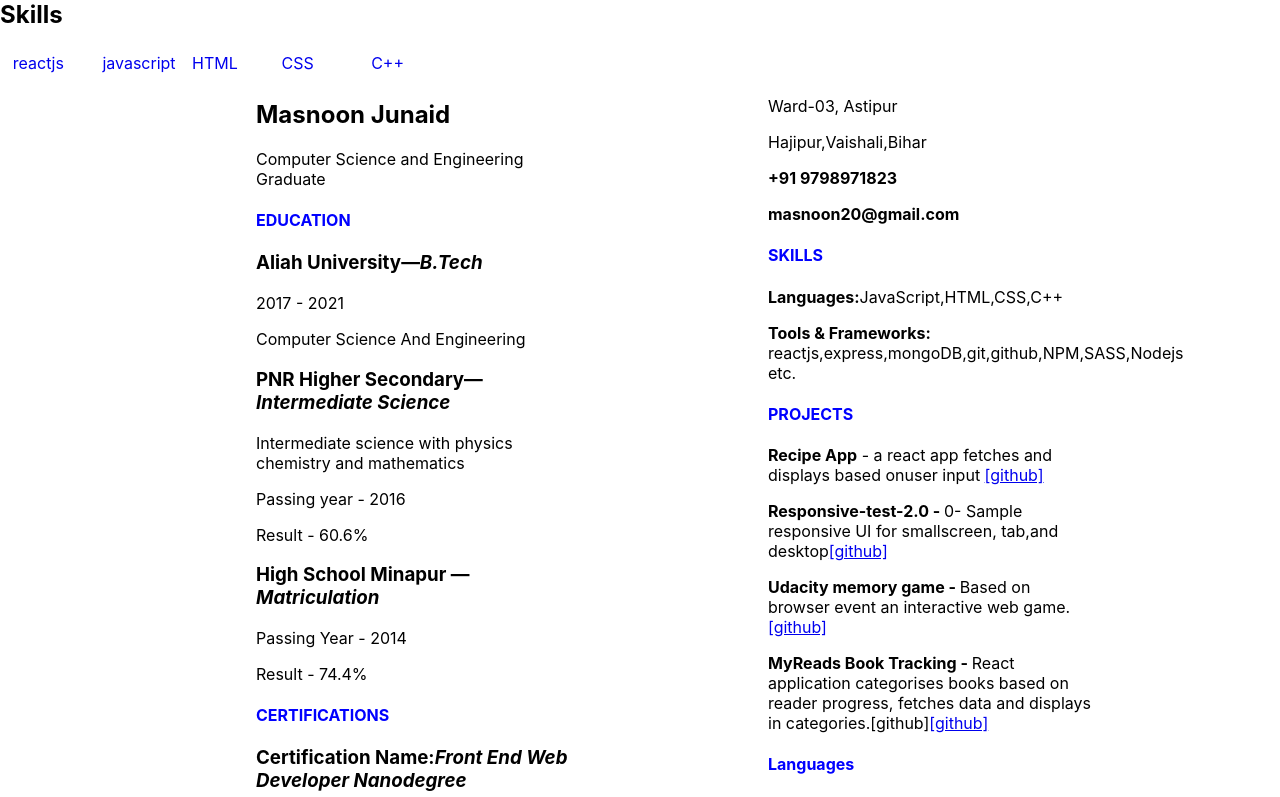
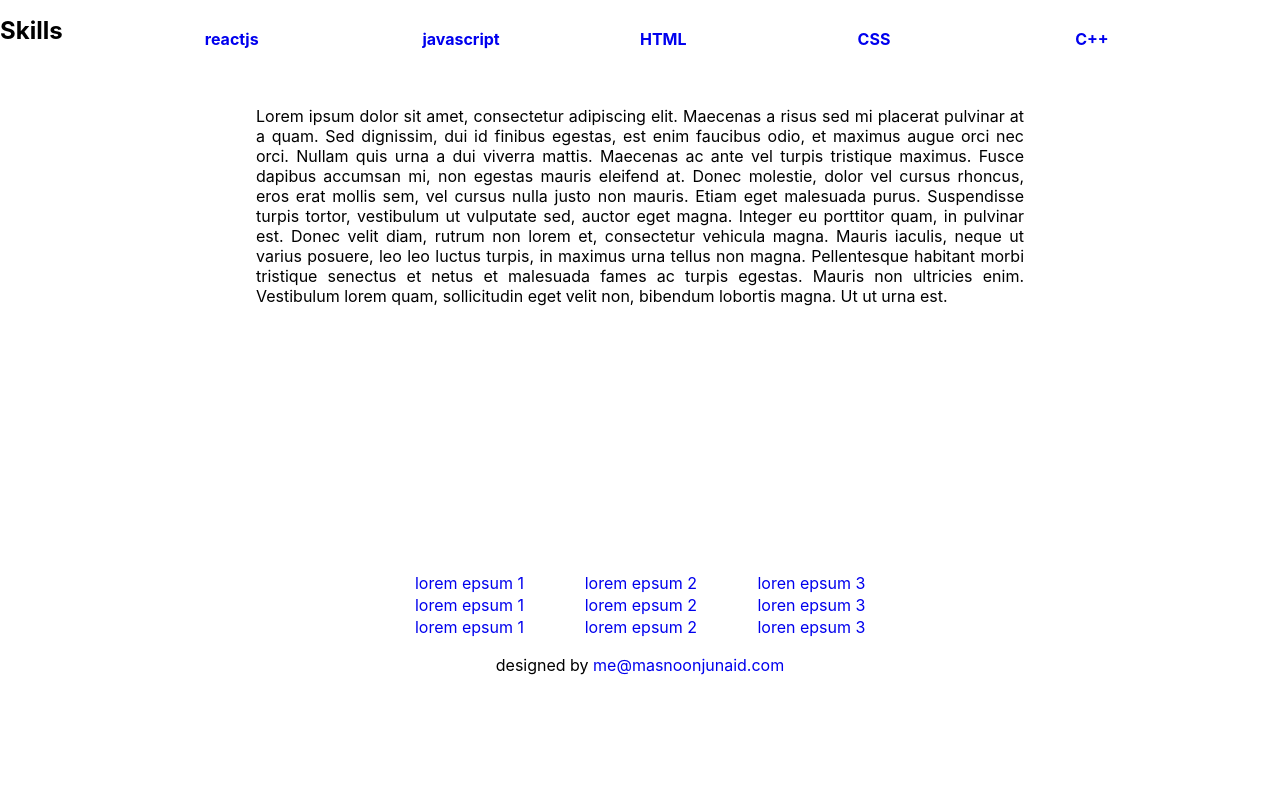
Before and after one commit to masnoonJunaid/resume-challenge, a React (Create React App) app: page /lorem3 in a window 1280 px wide. Shown: the top 797 px of the page. Built offline with nearby package versions, Linux system fonts and the light colour scheme.

Commit message:
router configuration

```diff
--- a/package.json
+++ b/package.json
@@ -8,7 +8,9 @@
     "@testing-library/user-event": "^12.1.10",
     "react": "^17.0.2",
     "react-dom": "^17.0.2",
+    "react-router-dom": "^5.2.0",
     "react-scripts": "4.0.3",
+    "styled-components": "^5.3.0",
     "web-vitals": "^1.0.1"
   },
   "scripts": {
--- a/src/App.js
+++ b/src/App.js
@@ -2,13 +2,17 @@ import './App.css';
 import Navbar from "./components/Navbar"
 import Home from "./components/Home"
 import Footer from "./components/Footer"
+import Lorem from "./components/Lorem"
 import {Route, Switch} from "react-router-dom"
 
 function App() {
   return (
     <div>
       <Navbar/>
-      <Home/>
+      <Route exact path="/" component={Home}/>
+      <Route  path="/lorem1" component={Lorem}/>
+      <Route path="/lorem2" component={Lorem}/>
+      <Route path="/lorem3"component={Lorem}/>
       <Footer/>
     </div>
   );
--- a/src/components/Footer.js
+++ b/src/components/Footer.js
@@ -1,24 +1,25 @@
 import React from 'react'
 import styled from 'styled-components'
+import {Link} from 'react-router-dom'
 
 function Footer(){
   return (
     <FooStyle>
       <table>
         <tr>
-          <td>lorem epsum 1</td>
-          <td>lorem epsum 2</td>
-          <td>loren epsum 3</td>
+          <td><Link to="/lorem1">lorem epsum 1</Link></td>
+          <td><Link to="/lorem2">lorem epsum 2</Link></td>
+          <td><Link to="/lorem3">loren epsum 3</Link></td>
         </tr>
         <tr>
-          <td>lorem epsum 1</td>
-          <td>lorem epsum 2</td>
-          <td>loren epsum 3</td>
+          <td><Link to="/lorem1">lorem epsum 1</Link></td>
+          <td><Link to="/lorem2">lorem epsum 2</Link></td>
+          <td><Link to="/lorem3">loren epsum 3</Link></td>
         </tr>
         <tr>
-          <td>lorem epsum 1</td>
-          <td>lorem epsum 2</td>
-          <td>loren epsum 3</td>
+          <td><Link to="/lorem1">lorem epsum 1</Link></td>
+          <td><Link to="/lorem2">lorem epsum 2</Link></td>
+          <td><Link to="/lorem3">loren epsum 3</Link></td>
         </tr>
       </table>
       <p>designed by <a href="https://masnoonjunaid.com" rel="noreferrer"target="_blank">me@masnoonjunaid.com</a></p>
--- a/src/components/Home.js
+++ b/src/components/Home.js
@@ -94,6 +94,10 @@ const HomeStyle = styled.div`
   color:blue;
 }
 
+h1{
+  font-size:270%;
+}
+
 
 
 `
--- /dev/null
+++ b/src/components/Lorem.js
@@ -0,0 +1,32 @@
+import React from 'react';
+import styled from 'styled-components'
+
+function Lorem(){
+  return (
+    <LoremStyle>
+      <p>
+        Lorem ipsum dolor sit amet, consectetur adipiscing elit. Maecenas a risus sed mi placerat pulvinar at a quam. Sed dignissim, dui id finibus egestas, est enim faucibus odio, et maximus augue orci nec orci. Nullam quis urna a dui viverra mattis. Maecenas ac ante vel turpis tristique maximus. Fusce dapibus accumsan mi, non egestas mauris eleifend at. Donec molestie, dolor vel cursus rhoncus, eros erat mollis sem, vel cursus nulla justo non mauris. Etiam eget malesuada purus. Suspendisse turpis tortor, vestibulum ut vulputate sed, auctor eget magna. Integer eu porttitor quam, in pulvinar est. Donec velit diam, rutrum non lorem et, consectetur vehicula magna. Mauris iaculis, neque ut varius posuere, leo leo luctus turpis, in maximus urna tellus non magna. Pellentesque habitant morbi tristique senectus et netus et malesuada fames ac turpis egestas. Mauris non ultricies enim. Vestibulum lorem quam, sollicitudin eget velit non, bibendum lobortis magna. Ut ut urna est.
+      </p>
+    </LoremStyle>
+  )
+}
+
+
+const LoremStyle = styled.div`
+*{
+
+  text-align:justify;
+  width:80%;
+  height:45vh;
+}
+p{
+  width:60%;
+  margin-left:auto;
+  margin-right:auto;
+  padding:7%;
+}
+
+
+`
+
+export default Lorem
--- a/src/components/Navbar.js
+++ b/src/components/Navbar.js
@@ -3,7 +3,8 @@ import styled from 'styled-components';
 
 
 function Navbar(){
-  const [skills, setSkills] = useState([
+  {{/*useState hook for state management*/}}
+  const [skills] = useState([
     {"name":"reactjs","link":"https://reactjs.org/"},
     {"name":"javascript","link":"https://developer.mozilla.org/en-US/docs/Web/JavaScript"},
     {"name":"HTML","link":"https://www.w3schools.com/html/"},
@@ -12,12 +13,10 @@ function Navbar(){
   ])
   return (
     <NavStyle>
-    <h2 className="skl-head">Skills</h2>
       <nav className="nav-link">
+      <h2 className="skl-head">Skills</h2>
       {skills.map(skl=>{
-        return<a href={skl.link}>
-          <p>{skl.name}</p>
-        </a>
+        return<a href={skl.link}><p><b>{skl.name}</b></p></a>
       }
         )}
       </nav>
@@ -32,6 +31,8 @@ const NavStyle = styled.div`
   width:100%;
   display:flex;
   flex-wrap:nowrap;
+  // position:fixed;
+  float:left;
   height:5vh;
   box-shadow: 0 3 0 0;
 }
@@ -45,11 +46,15 @@ const NavStyle = styled.div`
 
 a{
   text-decoration:none;
-  width:5vw;
+  // width:5vw;
   margin:1%;
 }
 a:hover{
-  background-color:blue;
+  text-decoration:underline;
+  color:lightgrey;
+}
+p{
+  width:100%;
 }
 `
 
--- a/src/index.js
+++ b/src/index.js
@@ -1,12 +1,16 @@
 import React from 'react';
 import ReactDOM from 'react-dom';
+import  {BrowserRouter as Router} from 'react-router-dom';
+
 import './index.css';
 import App from './App';
 import reportWebVitals from './reportWebVitals';
 
 ReactDOM.render(
   <React.StrictMode>
+    <Router>
     <App />
+    </Router>
   </React.StrictMode>,
   document.getElementById('root')
 );
```
Also changed, not shown: 2 other files (tests, documents, lock files or other folders).
